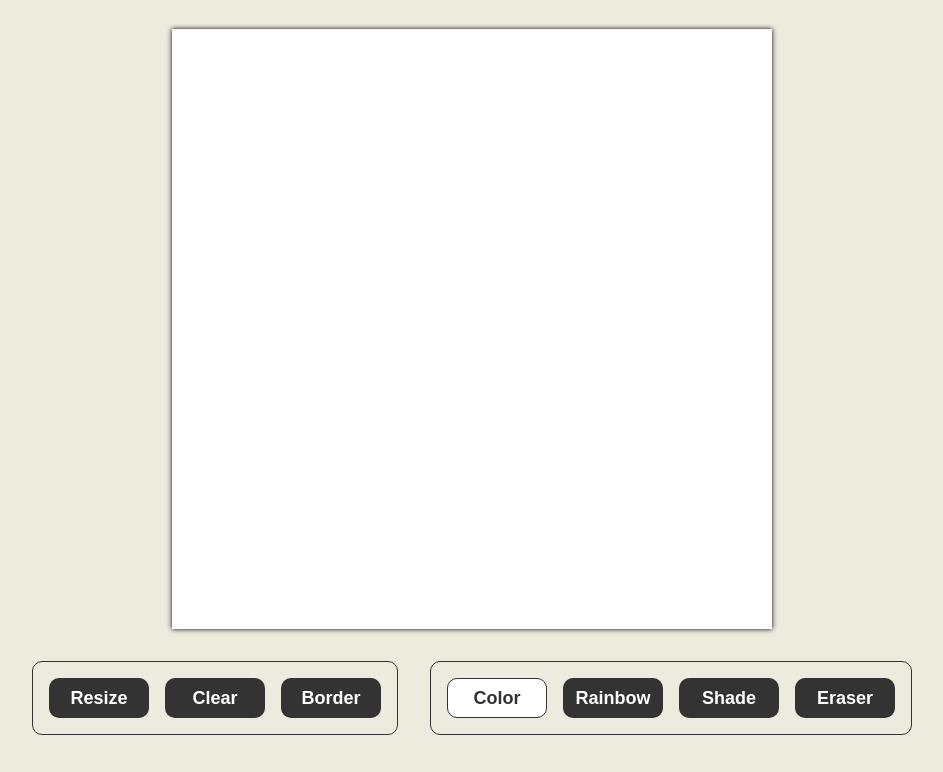
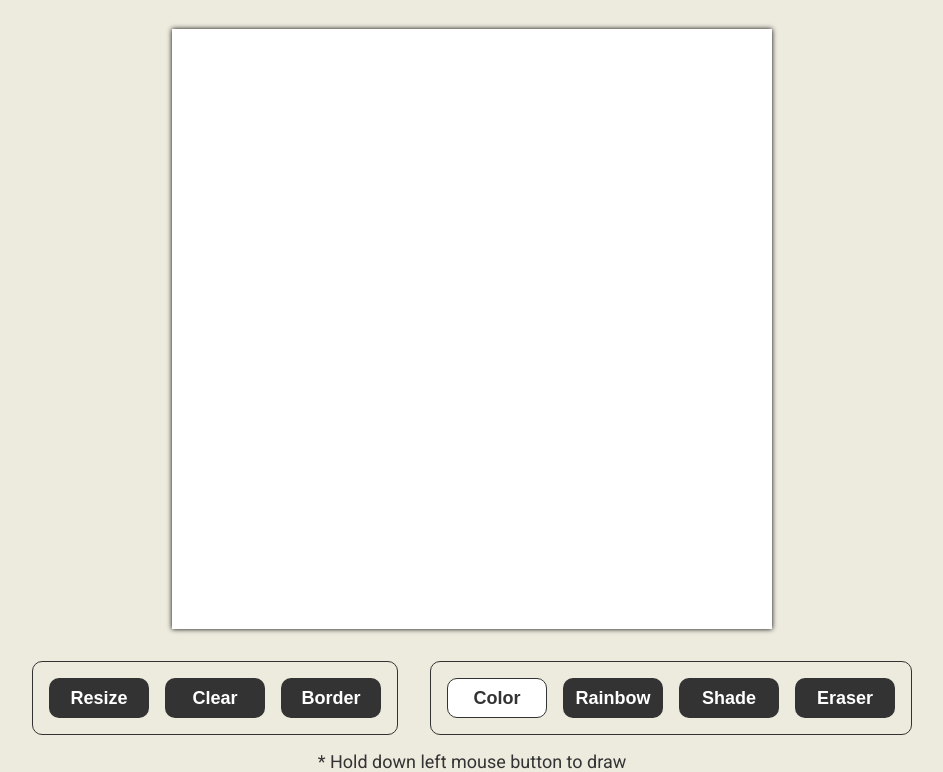
Before and after one commit to Ewest80/etch-a-sketch, a plain HTML site: page index.html in a window 1280 px wide. Shown: the part 120-892 px from the top of the page, without its empty margins (168-1111 px from the left). Before the commit the page ends 855 px from the top, so only its background shows below. Drawn offline with Linux system fonts and the light colour scheme.

Commit message:
Add brief instructions on how to draw

```diff
--- a/css/styles.css
+++ b/css/styles.css
@@ -77,6 +77,12 @@ header h1 {
   margin-top: 32px;
 }
 
+.controls .instructions {
+  text-align: center;
+  font-size: 18px;
+  margin-top: 16px;
+}
+
 .controls .container {
   display: flex;
   justify-content: center;
--- a/index.html
+++ b/index.html
@@ -39,6 +39,7 @@
           <button id="eraserBtn" class="btn">Eraser</button>
         </div>
       </div>
+      <p class="instructions">* Hold down left mouse button to draw</p>
     </section>
   </body>
 </html>
```
